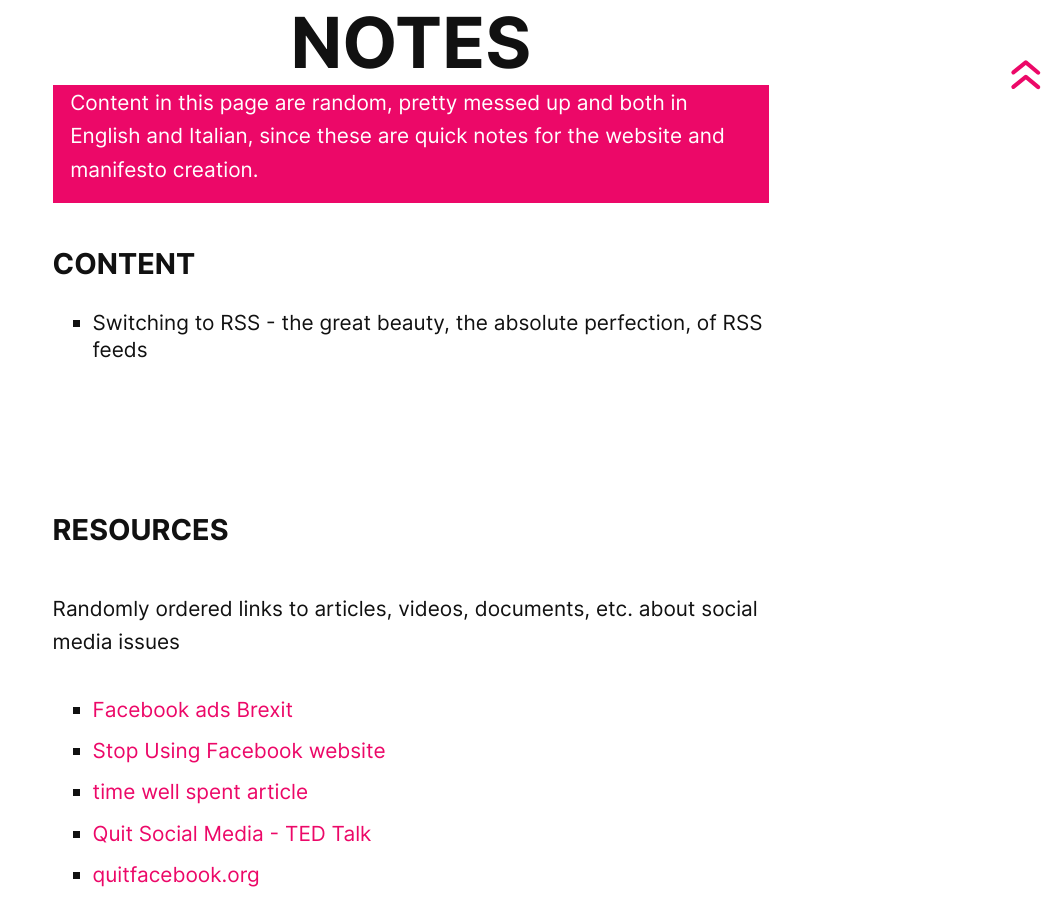
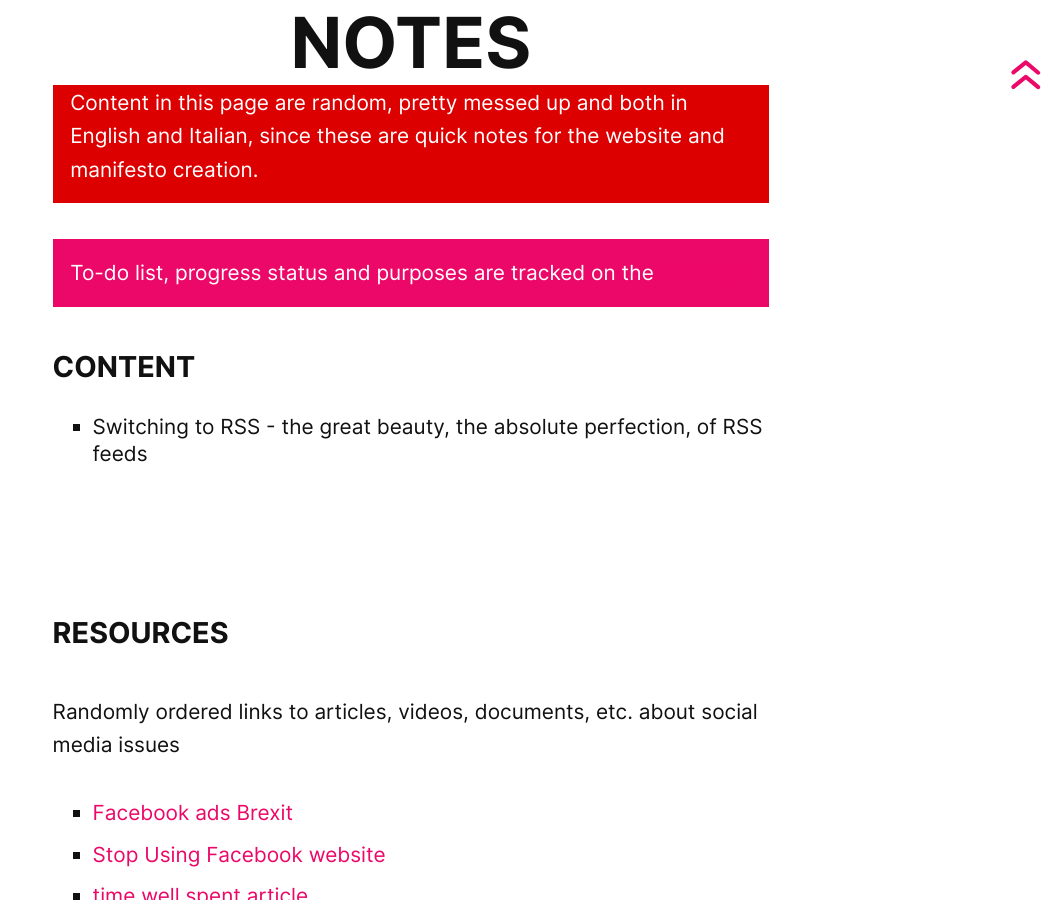
Before and after one commit to xplosionmind/quitsocialmedia.club, a Jekyll site: the page built from pages/notes.md, in a window 1280 px wide and 900 px high, scrolled down 311 px. Shown: the whole window, without its empty margins (229-1280 px from the left). Built offline with Jekyll 4.4.1, drawn with Linux system fonts in a browser that asks for light colours; some web fonts are replaced.

Commit message:
roadmap and notes linked

```diff
--- a/pages/notes.md
+++ b/pages/notes.md
@@ -4,6 +4,9 @@ permalink: /notes
 title: Notes
 ---
 Content in this page are random, pretty messed up and both in English and Italian, since these are quick notes for the website and manifesto creation.
+{:.red .warning}
+
+To-do list, progress status and purposes are tracked on the [roadmap](/roadmap)
 {:.warning}
 
 ## Content
```
Also changed, not shown: pages/roadmap.md (+3 -0 lines).
